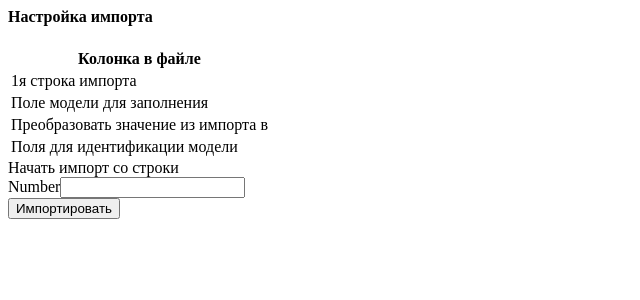
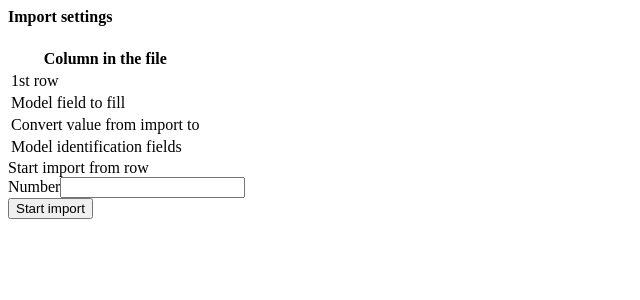
Before and after one commit to eLFuvo/yii2-import-wizard, a PHP site: template src/views/setup.php in a window 1280 px wide. Shown: the top 300 px of the page, without its empty margins (0-640 px from the left). Run offline with PHP 8.4, Linux system fonts and the light colour scheme; the template is opened without the code that fills it, so the values that code supplies are empty; form fields are guessed from the names that the template uses; some libraries are stand-ins or nearby versions.

Commit message:
- translations

```diff
--- a/composer.json
+++ b/composer.json
@@ -1,6 +1,6 @@
 {
   "name": "elfuvo/yii2-import-wizard",
-  "description": "\u041f\u043e\u0448\u0430\u0433\u043e\u0432\u044b\u0439 \u0438\u043c\u043f\u043e\u0440\u0442 \u0438\u0437 Excel \u0444\u0430\u0439\u043b\u043e\u0432 \u0441 \u0441\u043e\u043f\u043e\u0441\u0442\u0430\u0432\u043b\u0435\u043d\u0438\u0435\u043c \u0430\u0442\u0440\u0438\u0431\u0443\u0442\u043e\u0432 \u043c\u043e\u0434\u0435\u043b\u0438",
+  "description": "Step-by-step import from Excel files with mapping of model attributes",
   "type": "yii2-extension",
   "keywords": [
     "yii2",
--- a/src/views/setup.php
+++ b/src/views/setup.php
@@ -25,7 +25,7 @@ use yii\widgets\ActiveForm;
 /** @var int $startRowIndex */
 /** @var \elfuvo\import\MapAttribute[] $mapAttribute */
 
-$this->title = 'Настройка импорта';
+$this->title = Yii::t('import-wizard', 'Import settings');
 
 ImportSetupAsset::register($this);
 ?>
@@ -42,7 +42,7 @@ ImportSetupAsset::register($this);
         <table class="table">
             <thead>
             <tr>
-                <th>Колонка в файле</th>
+                <th><?= Yii::t('import-wizard', 'Column in the file'); ?></th>
                 <?php
                 foreach ($header as $column => $value): ?>
                     <td><strong><?= $column; ?></strong></td>
@@ -52,7 +52,7 @@ ImportSetupAsset::register($this);
             </thead>
             <tbody>
             <tr>
-                <td>1я строка импорта</td>
+                <td><?= Yii::t('import-wizard', '1st row'); ?></td>
                 <?php
                 foreach ($header as $column => $value): ?>
                     <td><?= Html::encode($value); ?></td>
@@ -60,7 +60,7 @@ ImportSetupAsset::register($this);
                 endforeach; ?>
             </tr>
             <tr>
-                <td>Поле модели для заполнения</td>
+                <td><?= Yii::t('import-wizard', 'Model field to fill'); ?></td>
                 <?php
                 foreach ($header as $column => $value):
                     $model = $mapAttribute[$column] ?? new MapAttribute();
@@ -82,7 +82,7 @@ ImportSetupAsset::register($this);
                 endforeach; ?>
             </tr>
             <tr>
-                <td>Преобразовать значение из импорта в</td>
+                <td><?= Yii::t('import-wizard', 'Convert value from import to'); ?></td>
                 <?php
                 foreach ($header as $column => $value):
                     $model = $mapAttribute[$column] ?? new MapAttribute();
@@ -102,7 +102,7 @@ ImportSetupAsset::register($this);
                 endforeach; ?>
             </tr>
             <tr>
-                <td>Поля для идентификации модели</td>
+                <td><?= Yii::t('import-wizard', 'Model identification fields'); ?></td>
                 <?php
                 foreach ($header as $column => $value):
                     $model = $mapAttribute[$column] ?? new MapAttribute();
@@ -120,7 +120,7 @@ ImportSetupAsset::register($this);
         </table>
 
         <div class="form-group">
-            <label for="startRowIndex">Начать импорт со строки</label>
+            <label for="startRowIndex"><?= Yii::t('import-wizard', 'Start import from row'); ?></label>
             <?= Html::input(
                 'number',
                 'startRowIndex',
@@ -133,8 +133,10 @@ ImportSetupAsset::register($this);
             ); ?>
         </div>
         <div class="form-group">
-            <?= Html::submitButton('Импортировать',
-                ['class' => 'btn btn-success']) ?>
+            <?= Html::submitButton(
+                Yii::t('import-wizard', 'Start import'),
+                ['class' => 'btn btn-success']
+            ); ?>
         </div>
 
         <?php
--- a/src/views/upload-file.php
+++ b/src/views/upload-file.php
@@ -25,7 +25,7 @@ use yii\widgets\ActiveForm;
 
 ImportSetupAsset::register($this);
 
-$this->title = 'Загрузить файл импорта';
+$this->title = Yii::t('import-wizard', 'Choose file for import');
 
 ?>
 
@@ -48,7 +48,7 @@ $this->title = 'Загрузить файл импорта';
 
         <div class="form-group">
             <label for="importFile">
-                Загрузите файл импорта
+                <?= Yii::t('import-wizard', 'Choose file for import'); ?>
                 (<?= implode(', ', $extensions); ?>)
             </label>
             <?= $form->field($uploadForm, 'file')
```
Also changed, not shown: src/messages/ru/import-wizard.php (+18 -0 lines), src/views/progress.php (+14 -9 lines), .github/workflows/php.yml, README.md, 1 other file.
